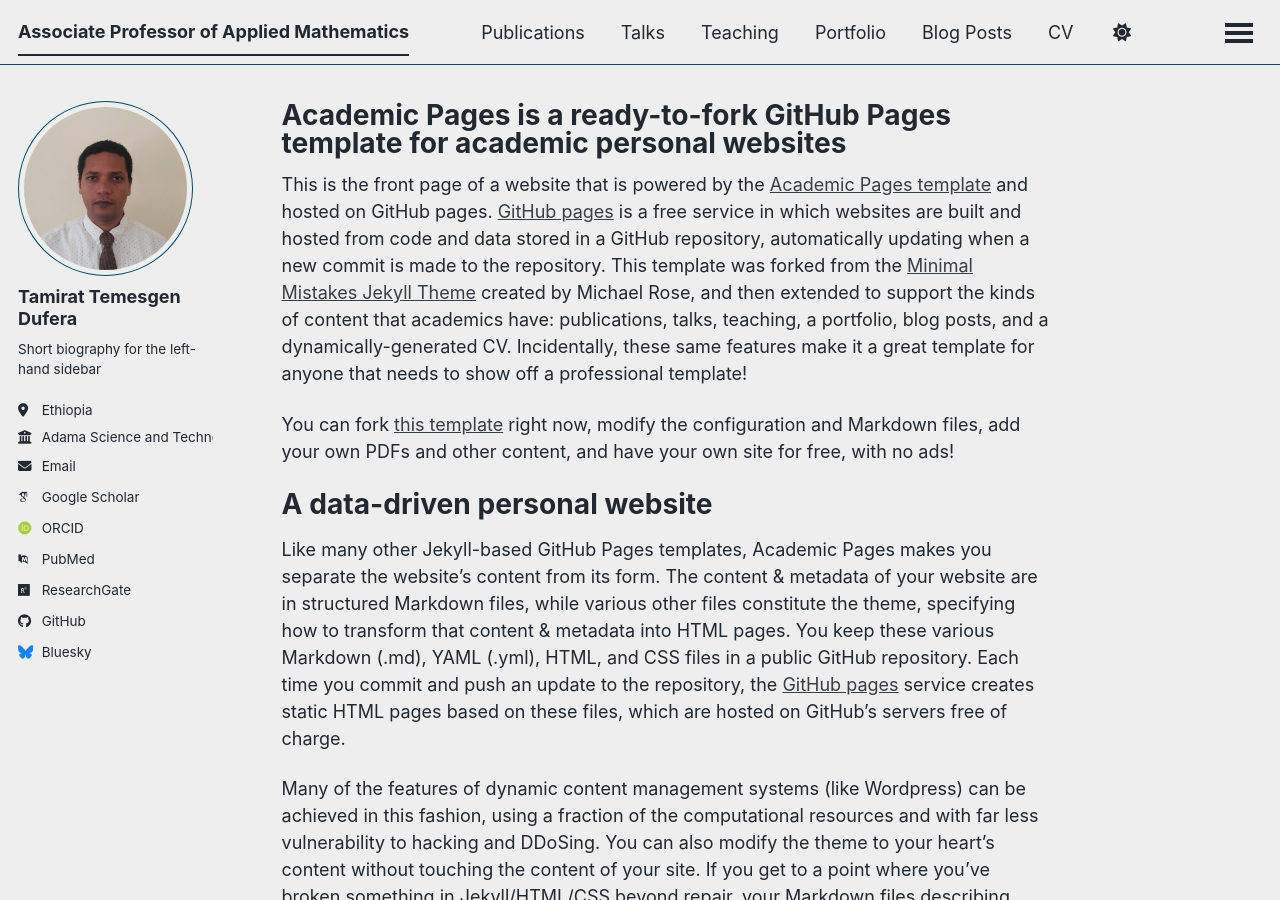
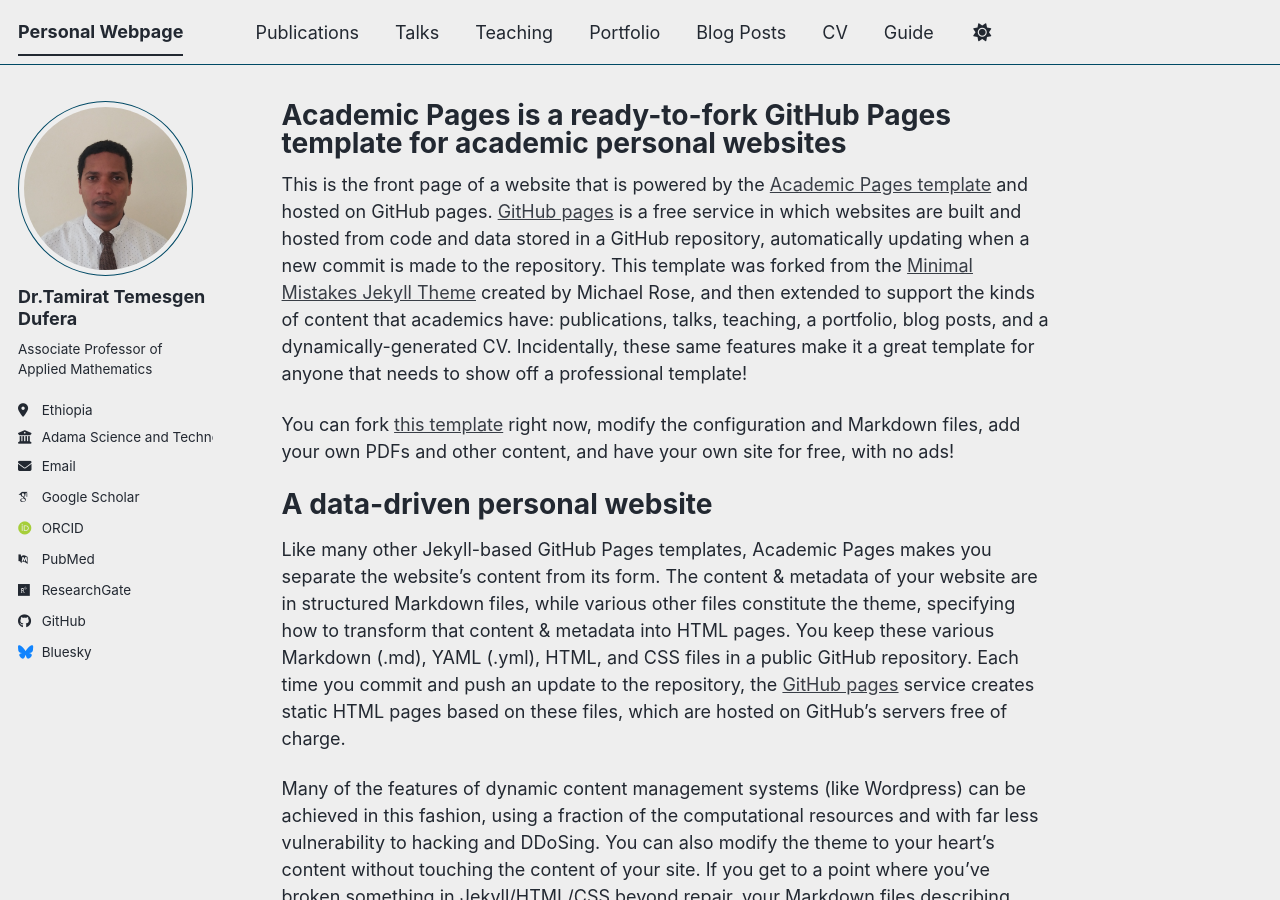
Before and after one commit to TamiratTDufera/TamiratTDufera.github.io, a Jekyll site: the page built from _pages/about.md, in a window 1280 px wide and 900 px high. Built offline with Jekyll 4.4.1, drawn with Linux system fonts in a browser that asks for light colours; some web fonts are replaced; a script bundle is joined from its source files by our own code; library files that are not in the unit come from our copies.

Commit message:
Revise site title and author details in _config.yml
Updated title, name, and bio in the configuration file.

```diff
--- a/_config.yml
+++ b/_config.yml
@@ -9,7 +9,7 @@
 # Basic Site Settings
 locale                   : "en-US"
 site_theme               : "air" # The available themes options are "default", "air", "sunrise", "mint", "dirt" and "contrast"
-title                    : "Associate Professor of Applied Mathematics"
+title                    : "Personal Webpage"
 title_separator          : "-"
 name                     : &name "Tamirat Temesgen Dufera"
 description              : &description "Your Name's academic portfolio"   # Update this with a general description of your site, this is the default if not overridden by a page
@@ -24,9 +24,9 @@
 author:
   # Biographic information
   avatar           : "profile.jpg"
-  name             : "Tamirat Temesgen Dufera"
+  name             : "Dr.Tamirat Temesgen Dufera"
   pronouns         : # example: "she/her"
-  bio              : "Short biography for the left-hand sidebar"
+  bio              : "Associate Professor of Applied Mathematics"
   location         : "Ethiopia"
   employer         : "Adama Science and Technology University"
   uri              : # URL
```
